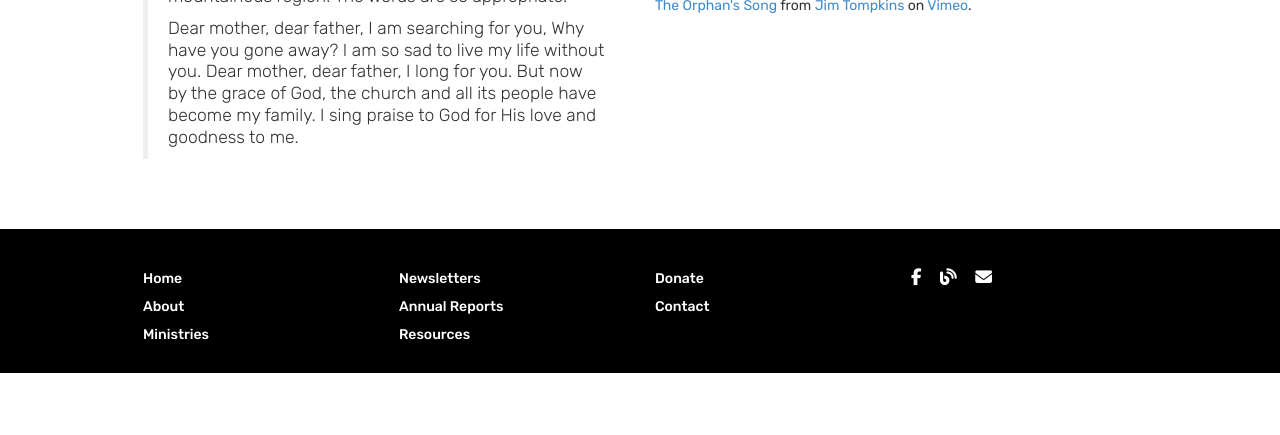
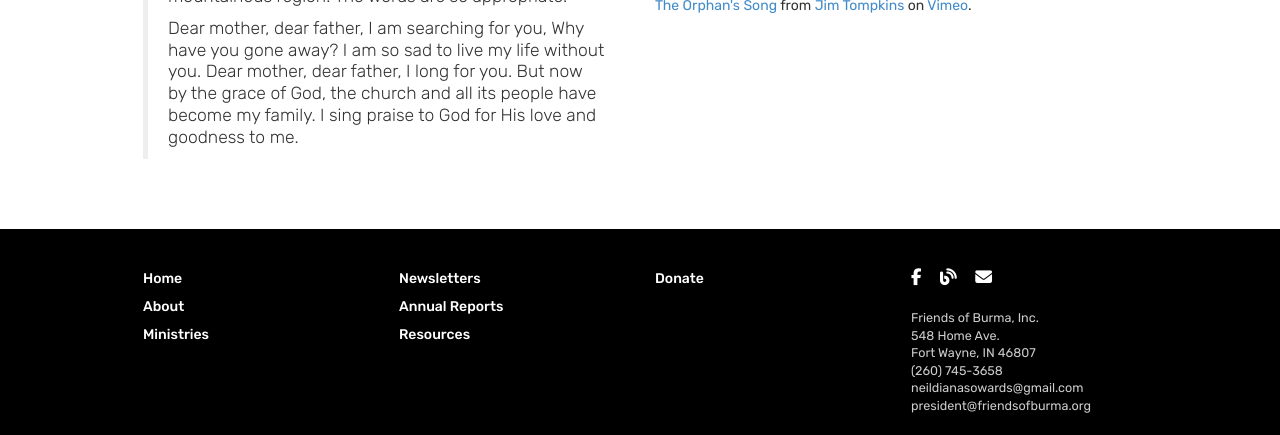
Before and after one commit to friendsofburma/friendsofburma.github.io, a Jekyll site: the page built from index.html, in a window 1280 px wide, cut to the strip 1841-2276 px from the top of the page. Built offline with Jekyll 4.4.1, drawn with Linux system fonts in a browser that asks for light colours; before the commit the page ends 2214 px from its top, so only the background shows below that.

Commit message:
footer: address added.

```diff
--- a/_includes/_footer.html
+++ b/_includes/_footer.html
@@ -17,11 +17,11 @@
                             <li><a href="/newsletters">Newsletters</a></li>
                             <li><a href="/annualreports">Annual Reports</a></li>
                             <li><a href="/resources">Resources</a></li>
+                        </ul>
                     </div>
                     <div class="col-md-3">
                         <ul class="footer-nav">
                             <li><a href="/donate">Donate</a></li>
-                            <li><a href="/contact">Contact</a></li>
                         </ul>
                     </div>
                     <div class="col-md-3">
@@ -29,6 +29,16 @@
                             <a href="https://www.facebook.com/pages/Friends-of-Burma-Inc/533976606619004"><i class="fa-brands fa-facebook-f"></i></a>
                             <a href="http://blog.friendsofburma.org"><i class="fa-solid fa-blog"></i></a>
                             <a href="https://news.friendsofburma.org/2016/05/subscribe-to-our-mailing-list.html"><i class="fa-solid fa-envelope"></i></a>
+                        </div>
+                        <div class="footer-address">
+                            <p>
+                                Friends of Burma, Inc.<br/>
+                                548 Home Ave.<br/>
+                                Fort Wayne, IN 46807<br/>
+                                (260) 745-3658<br/>
+                                neildianasowards@gmail.com<br/>
+                                president@friendsofburma.org<br/>
+                            </p>
                         </div>
                     </div>
                 </div>
@@ -86,6 +96,17 @@
     color: #ccc;
 }
 
+.footer-address {
+    margin-top: 20px;
+}
+
+.footer-address p {
+    color: #ccc;
+    font-size: 0.9em;
+    line-height: 1.4;
+    margin: 0;
+}
+
 .credit {
     color: #ccc !important;
 }
```
